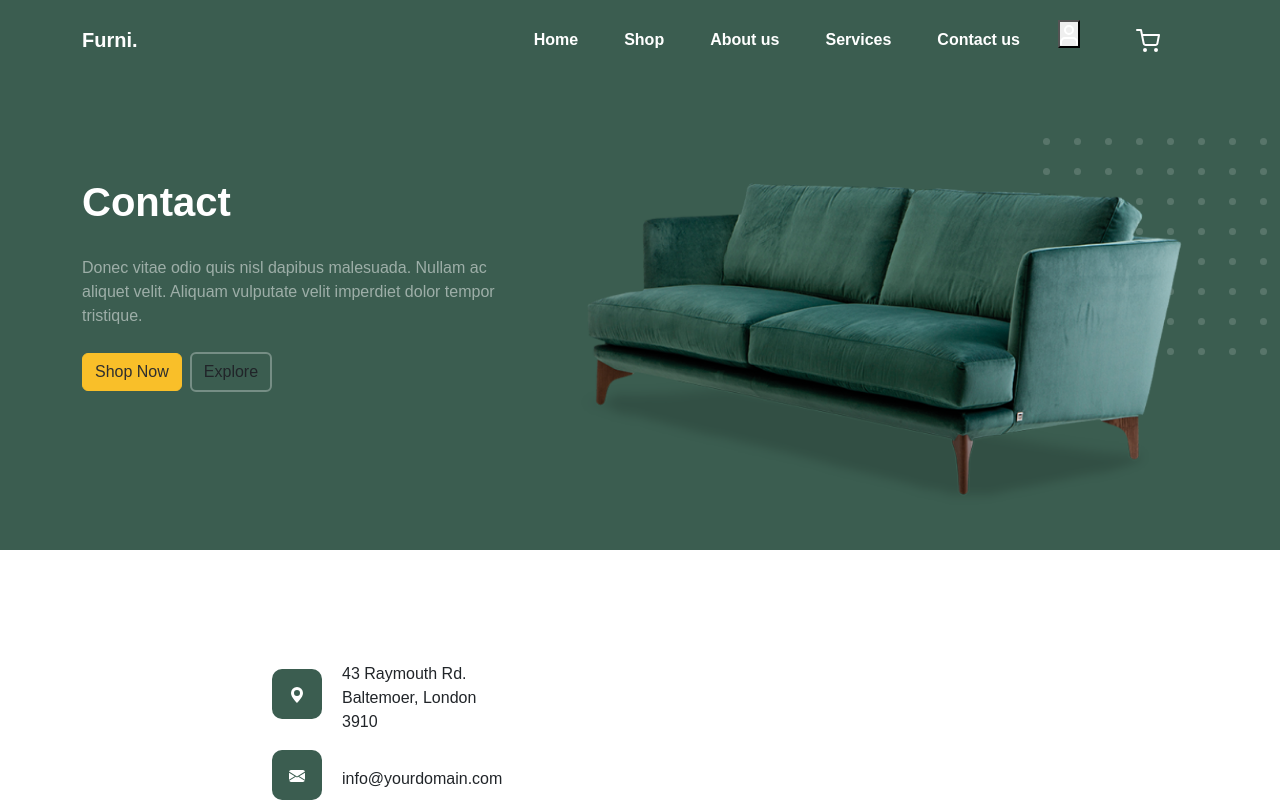
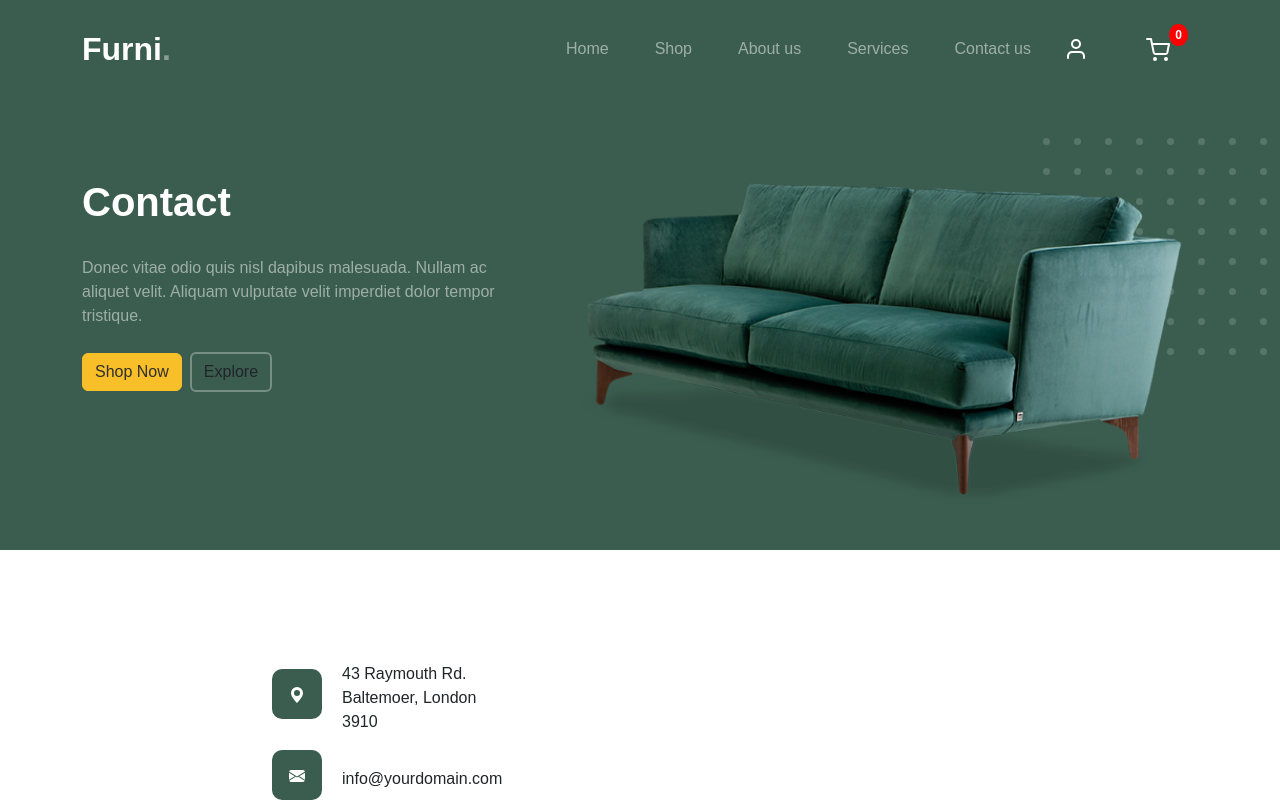
Before and after one commit to sandy1281/demo-ecommerce, a Next.js app: page /contactus in a window 1280 px wide. Shown: the top 802 px of the page. Built offline with nearby package versions, Linux system fonts and the light colour scheme; no server answers.

Commit message:
remove nav-module css

```diff
--- a/components/common/navbar/Navbar.module.css
+++ /dev/null
@@ -1,99 +0,0 @@
-.custom-navbar {
-    background: #3b5d50 !important;
-    padding-top: 20px;
-    padding-bottom: 20px;
-}
-
-.custom-navbar .navbar-brand {
-    font-size: 32px;
-    font-weight: 600;
-}
-
-.custom-navbar .navbar-brand>span {
-    opacity: .4;
-}
-
-.custom-navbar .navbar-toggler {
-    border-color: transparent;
-}
-
-.custom-navbar .navbar-toggler:active,
-.custom-navbar .navbar-toggler:focus {
-    -webkit-box-shadow: none;
-    box-shadow: none;
-    outline: none;
-}
-
-@media (min-width: 992px) {
-    .custom-navbar .custom-navbar-nav li {
-        margin-left: 15px;
-        margin-right: 15px;
-    }
-}
-
-.custom-navbar .custom-navbar-nav li a {
-    font-weight: 500;
-    color: #ffffff !important;
-    opacity: .5;
-    -webkit-transition: .3s all ease;
-    -o-transition: .3s all ease;
-    transition: .3s all ease;
-    position: relative;
-}
-
-@media (min-width: 768px) {
-    .custom-navbar .custom-navbar-nav li a:before {
-        content: "";
-        position: absolute;
-        bottom: 0;
-        left: 8px;
-        right: 8px;
-        background: #f9bf29;
-        height: 5px;
-        opacity: 1;
-        visibility: visible;
-        width: 0;
-        -webkit-transition: .15s all ease-out;
-        -o-transition: .15s all ease-out;
-        transition: .15s all ease-out;
-    }
-}
-
-.custom-navbar .custom-navbar-nav li a:hover {
-    opacity: 1;
-}
-
-.custom-navbar .custom-navbar-nav li a:hover:before {
-    width: calc(100% - 16px);
-}
-
-.custom-navbar .custom-navbar-nav li.active a {
-    opacity: 1;
-}
-
-.custom-navbar .custom-navbar-nav li.active a:before {
-    width: calc(100% - 16px);
-}
-
-.custom-navbar .custom-navbar-cta {
-    margin-left: 0 !important;
-    -webkit-box-orient: horizontal;
-    -webkit-box-direction: normal;
-    -ms-flex-direction: row;
-    flex-direction: row;
-}
-
-@media (min-width: 768px) {
-    .custom-navbar .custom-navbar-cta {
-        margin-left: 40px !important;
-    }
-}
-
-.custom-navbar .custom-navbar-cta li {
-    margin-left: 0px;
-    margin-right: 0px;
-}
-
-.custom-navbar .custom-navbar-cta li:first-child {
-    margin-right: 20px;
-}
--- a/components/common/navbar/index.jsx
+++ b/components/common/navbar/index.jsx
@@ -3,14 +3,17 @@
 import React from 'react';
 import Link from 'next/link';
 import { useRouter } from 'next/navigation';
-import styles from './navbar.module.css';
+// import './navbar.module.css'
 import { clearAuthCookies } from '@/utils/helpers';
 import { useAuth } from '@/app/AuthContext';
 import { useSelector } from 'react-redux';
 
+
 const Navbar = () => {
+
   const cartItems = useSelector((state) => state.cart.cartItems);
   const cartCount = cartItems?.reduce((sum, item) => sum + item.quantity, 0) || 0;
+
 
   const router = useRouter();
   const { isAuthorized, setIsAuthorized, user, setUser } = useAuth();
@@ -24,9 +27,10 @@ const Navbar = () => {
   };
 
   return (
-    <nav className={`${styles.customNavbar} navbar navbar-expand-md fixed-top`} aria-label="Furni navigation bar">
+    <nav className="custom-navbar navbar navbar-expand-md fixed-top" aria-label="Furni navigation bar">
       <div className="container">
-        <Link href="/" className={`navbar-brand text-white fw-bold ${styles.brand}`}>
+        {/* ✅ Link uses href, not to */}
+        <Link href="/" className="navbar-brand text-white fw-bold">
           Furni<span>.</span>
         </Link>
 
@@ -43,40 +47,53 @@ const Navbar = () => {
         </button>
 
         <div className="collapse navbar-collapse" id="navbarsFurni">
-          <ul className={`navbar-nav ms-auto mb-2 mb-md-0 ${styles.navList}`}>
-            <li><Link href="/home" className={`nav-link text-white ${styles.link}`}>Home</Link></li>
-            <li><Link href="/shop" className={`nav-link text-white ${styles.link}`}>Shop</Link></li>
-            <li><Link href="/aboutus" className={`nav-link text-white ${styles.link}`}>About us</Link></li>
-            <li><Link href="/services" className={`nav-link text-white ${styles.link}`}>Services</Link></li>
-            <li><Link href="/contactus" className={`nav-link text-white ${styles.link}`}>Contact us</Link></li>
+          <ul className="custom-navbar-nav navbar-nav ms-auto mb-2 mb-md-0">
+            <li className="nav-item"><Link href="home" className="nav-link text-white">Home</Link></li>
+            <li><Link href="/shop" className="nav-link text-white">Shop</Link></li>
+            <li><Link href="/aboutus" className="nav-link text-white">About us</Link></li>
+            <li><Link href="/services" className="nav-link text-white">Services</Link></li>
+            <li><Link href="/contactus" className="nav-link text-white">Contact us</Link></li>
 
             {user && (
-              <li className={`nav-link ${styles.userText}`}>
-                <p>Hello : {user.username}</p>
+              <li className="nav-link">
+                <p style={{ color: 'white' }}>Hello : {user.username}</p>
               </li>
             )}
 
             {isAuthorized ? (
-              <button className={styles.logoutBtn} onClick={handleLogout}>Logout</button>
+              <button className="btnn" onClick={handleLogout}>Logout</button>
             ) : (
               <Link href="/login">
-                <button className={styles.loginBtn}>
-                  <img src="/images/user.svg" alt="User" />
-                </button>
+                <button className='btn'><img src="images/user.svg" /></button>
               </Link>
             )}
           </ul>
 
-          <ul className={`navbar-nav mb-2 mb-md-0 ms-5 ${styles.cartContainer}`}>
+          <ul className="custom-navbar-cta navbar-nav mb-2 mb-md-0 ms-5">
             <li className="position-relative">
-              <Link href="/cart" className="nav-link position-relative">
+              <Link href="/cart" className="nav-link">
                 <img src="/images/cart.svg" alt="Cart" />
-                {cartCount > 0 && (
-                  <span className={styles.cartCount}>{cartCount}</span>
-                )}
+
+
+
+                  <span style={{
+                      position: "absolute",
+                      top: "-5px",
+                      right: "-10px",
+                      background: "red",
+                      color: "white",
+                      fontWeight:"700",
+                      borderRadius: "100%",
+                      padding: "2px 6px",
+                      fontSize: "12px",
+                    }} >
+                    {cartCount}
+                  </span>
+
               </Link>
             </li>
           </ul>
+
         </div>
       </div>
     </nav>
--- a/styles/globals.css
+++ b/styles/globals.css
@@ -965,3 +965,105 @@ textarea {
     align-items: center;
     justify-content: center;
 } */
+
+
+
+.custom-navbar {
+    background: #3b5d50 !important;
+    padding-top: 20px;
+    padding-bottom: 20px;
+}
+
+.custom-navbar .navbar-brand {
+    font-size: 32px;
+    font-weight: 600;
+}
+
+.custom-navbar .navbar-brand>span {
+    opacity: .4;
+}
+
+.custom-navbar .navbar-toggler {
+    border-color: transparent;
+}
+
+.custom-navbar .navbar-toggler:active,
+.custom-navbar .navbar-toggler:focus {
+    -webkit-box-shadow: none;
+    box-shadow: none;
+    outline: none;
+}
+
+@media (min-width: 992px) {
+    .custom-navbar .custom-navbar-nav li {
+        margin-left: 15px;
+        margin-right: 15px;
+    }
+}
+
+.custom-navbar .custom-navbar-nav li a {
+    font-weight: 500;
+    color: #ffffff !important;
+    opacity: .5;
+    -webkit-transition: .3s all ease;
+    -o-transition: .3s all ease;
+    transition: .3s all ease;
+    position: relative;
+}
+
+@media (min-width: 768px) {
+    .custom-navbar .custom-navbar-nav li a:before {
+        content: "";
+        position: absolute;
+        bottom: 0;
+        left: 8px;
+        right: 8px;
+        background: #f9bf29;
+        height: 5px;
+        opacity: 1;
+        visibility: visible;
+        width: 0;
+        -webkit-transition: .15s all ease-out;
+        -o-transition: .15s all ease-out;
+        transition: .15s all ease-out;
+    }
+}
+
+.custom-navbar .custom-navbar-nav li a:hover {
+    opacity: 1;
+}
+
+.custom-navbar .custom-navbar-nav li a:hover:before {
+    width: calc(100% - 16px);
+}
+
+.custom-navbar .custom-navbar-nav li.active a {
+    opacity: 1;
+}
+
+.custom-navbar .custom-navbar-nav li.active a:before {
+    width: calc(100% - 16px);
+}
+
+.custom-navbar .custom-navbar-cta {
+    margin-left: 0 !important;
+    -webkit-box-orient: horizontal;
+    -webkit-box-direction: normal;
+    -ms-flex-direction: row;
+    flex-direction: row;
+}
+
+@media (min-width: 768px) {
+    .custom-navbar .custom-navbar-cta {
+        margin-left: 40px !important;
+    }
+}
+
+.custom-navbar .custom-navbar-cta li {
+    margin-left: 0px;
+    margin-right: 0px;
+}
+
+.custom-navbar .custom-navbar-cta li:first-child {
+    margin-right: 20px;
+}
```
